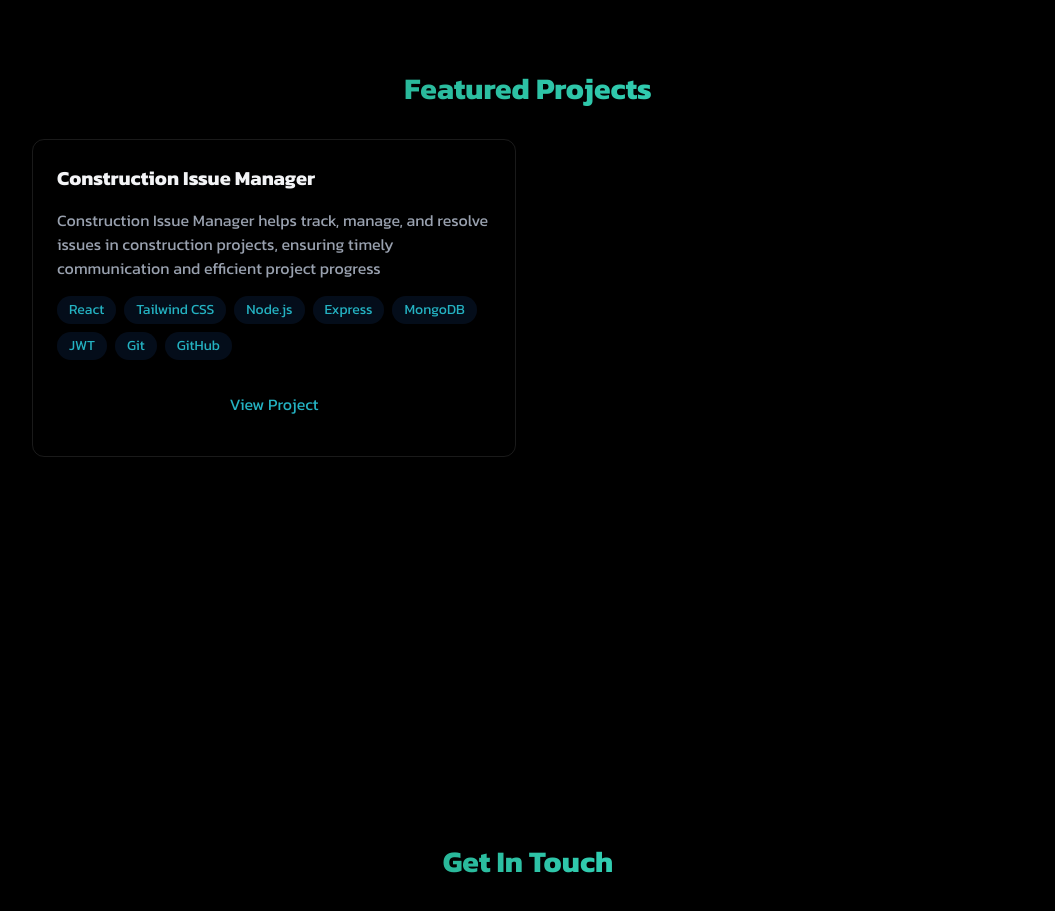
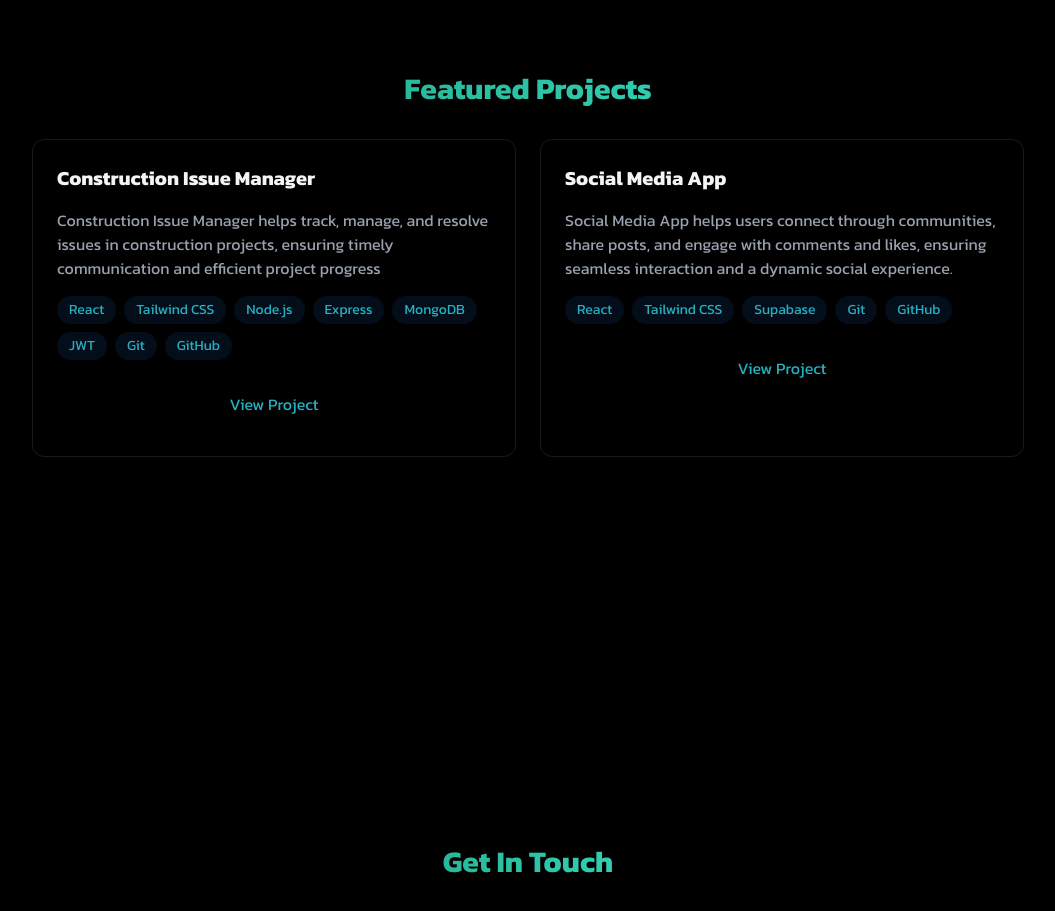
Before and after one commit to Chaim-Pollak/Portfolio, a React (Vite) app: page / in a window 1280 px wide. Shown: the part 1820-2731 px from the top of the page, without its empty margins (112-1167 px from the left). Built offline with nearby package versions, Linux system fonts and the light colour scheme; no server answers.

Commit message:
feat: add Social Media App sections with respective technologies

```diff
--- a/src/components/sections/Projects.jsx
+++ b/src/components/sections/Projects.jsx
@@ -1,13 +1,21 @@
 import { RevealOnScroll } from "../RevealOnScroll";
 
 export function Projects() {
-  const technologies = [
+  const ConstructionIssueManagerTechs = [
     "React",
     "Tailwind CSS",
     "Node.js",
     "Express",
     "MongoDB",
     "JWT",
+    "Git",
+    "GitHub",
+  ];
+
+  const SocialMediaTechs = [
+    "React",
+    "Tailwind CSS",
+    "Supabase",
     "Git",
     "GitHub",
   ];
@@ -24,6 +32,7 @@ export function Projects() {
           </h2>
 
           <div className="grid grid-cols-1 md:grid-cols-2 gap-6">
+            {/* Construction Issue Manager project */}
             <div className="p-6 rounded-xl border border-white/10 hover:-translate-y-1 hover:border-[#209d7d]/30 hover:shadow-[0_2px_rgba(59,130,246,0.2)] transition">
               <h3 className="text-xl font-bold mb-4">
                 Construction Issue Manager
@@ -34,7 +43,7 @@ export function Projects() {
                 and efficient project progress
               </p>
               <div className="flex flex-wrap gap-2 mb-4">
-                {technologies.map((tech, key) => (
+                {ConstructionIssueManagerTechs.map((tech, key) => (
                   <span
                     key={key}
                     className="bg-blue-500/10 text-[#24b2c2] py-1 px-3 rounded-full text-sm hover:bg-blue-500/20 hover:shadow-[0_2px_rgba(59,130,246,0.1)] transition-all"
@@ -54,6 +63,36 @@ export function Projects() {
                 </a>
               </div>
             </div>
+
+            {/* Social media project */}
+            <div className="p-6 rounded-xl border border-white/10 hover:-translate-y-1 hover:border-[#209d7d]/30 hover:shadow-[0_2px_rgba(59,130,246,0.2)] transition">
+              <h3 className="text-xl font-bold mb-4">Social Media App</h3>
+              <p className="text-gray-400 mb-4">
+                Social Media App helps users connect through communities, share
+                posts, and engage with comments and likes, ensuring seamless
+                interaction and a dynamic social experience.
+              </p>
+              <div className="flex flex-wrap gap-2 mb-4">
+                {SocialMediaTechs.map((tech, key) => (
+                  <span
+                    key={key}
+                    className="bg-blue-500/10 text-[#24b2c2] py-1 px-3 rounded-full text-sm hover:bg-blue-500/20 hover:shadow-[0_2px_rgba(59,130,246,0.1)] transition-all"
+                  >
+                    {tech}
+                  </span>
+                ))}
+              </div>
+
+              <div className="flex justify-center ">
+                <a
+                  href="https://social-media-app-woad-three.vercel.app/"
+                  target="_blank"
+                  className="text-[#24b2c2] hover:text-blue-300 transition-colors my-4"
+                >
+                  View Project
+                </a>
+              </div>
+            </div>
           </div>
         </div>
       </RevealOnScroll>
```
